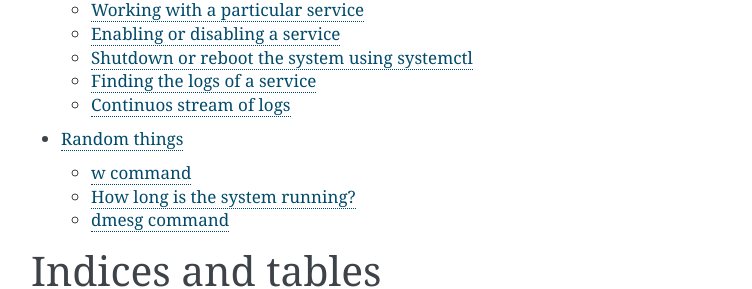
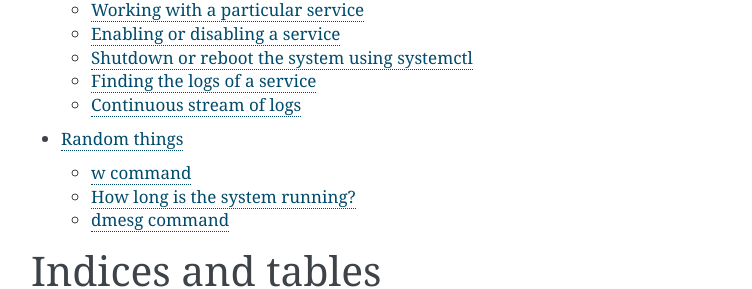
Before and after one commit to kushaldas/lym, a Sphinx documentation site: the page built from docs/index.rst, in a window 1280 px wide. Shown: the part 1145-1434 px from the top of the page, without its empty margins (389-1141 px from the left). Built offline with Sphinx 7.4.7, drawn with Linux system fonts in a browser that asks for light colours.

Commit message:
Fixes typo

````diff
--- a/docs/services.md
+++ b/docs/services.md
@@ -158,7 +158,7 @@ Jun 22 14:54:26 kushal-test.novalocal sshd[13522]: Connection closed by 139.162.
 Jun 22 15:15:29 kushal-test.novalocal sshd[13541]: Did not receive identification string from 5.153.62.226 port 48677
 ```
 
-### Continuos stream of logs
+### Continuous stream of logs
 
 In case you want to monitor the logs of any service, that is keep reading the logs in real time, you can use *-f* flag with the *journalctl* command.
 
````
